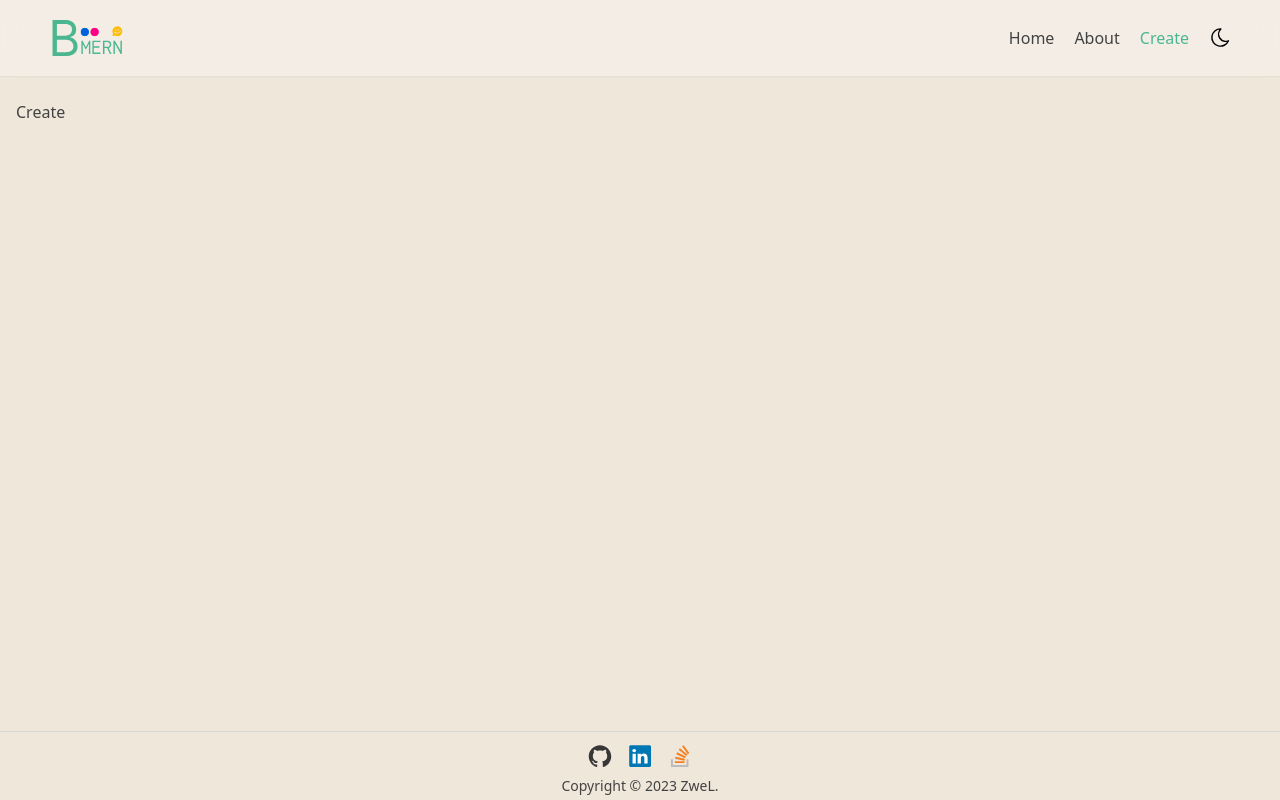
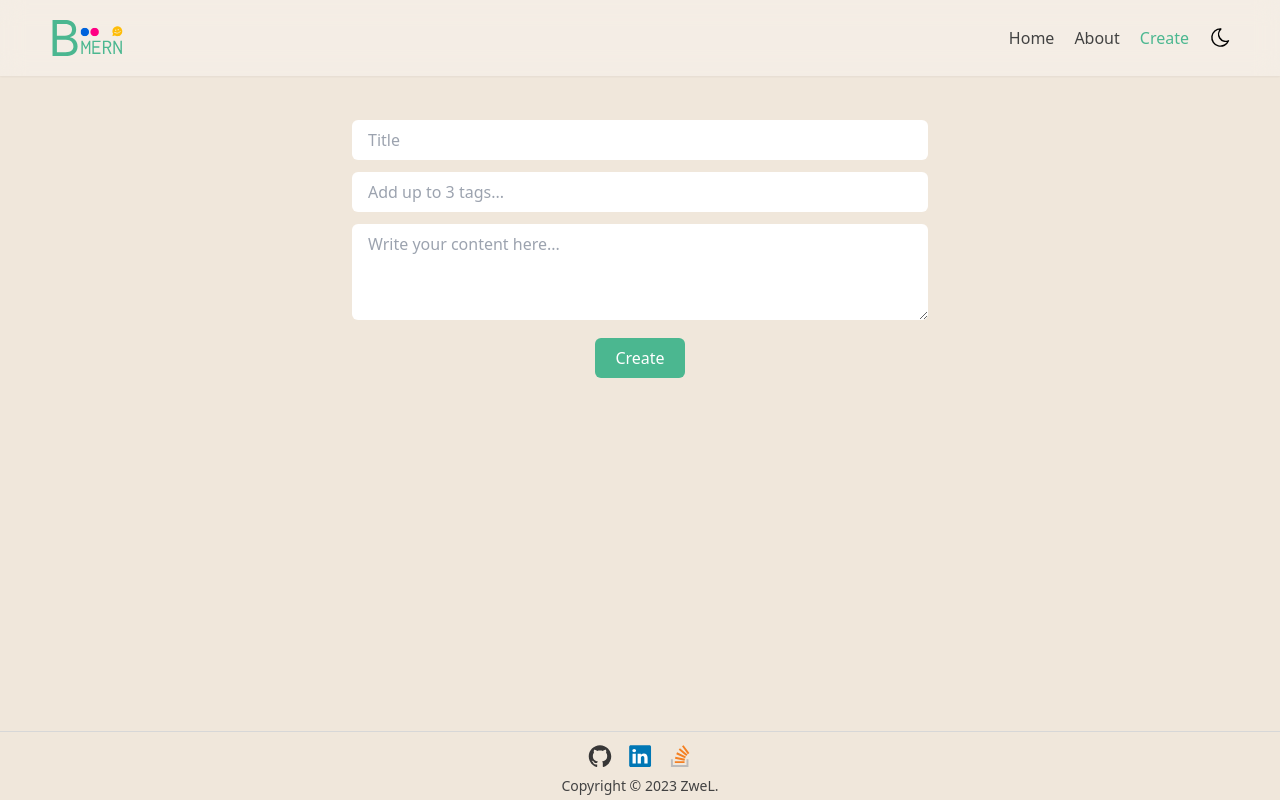
Before and after one commit to zwelhtetyan/MERN_BLOG, a React (Vite) app in the folder app/frontend/: page /create in a window 1280 px wide. Built offline with nearby package versions, Linux system fonts and the light colour scheme.

Commit message:
creating form input and tag suggestions

```diff
--- /dev/null
+++ b/app/frontend/hooks/useClickOutside.jsx
@@ -0,0 +1,24 @@
+import { useState, useEffect, useRef } from 'react';
+
+const useClickOutside = () => {
+   const ref = useRef(null);
+   const [isOutside, setIsOutside] = useState(false);
+
+   useEffect(() => {
+      const handleClickOutside = (e) => {
+         if (ref.current && !ref.current.contains(e.target)) {
+            setIsOutside(true);
+         } else {
+            setIsOutside(false);
+         }
+      };
+
+      document.addEventListener('click', handleClickOutside, true);
+
+      return () => document.removeEventListener('click', handleClickOutside);
+   }, []);
+
+   return { ref, isOutside };
+};
+
+export default useClickOutside;
--- a/app/frontend/src/components/BlogCard.jsx
+++ b/app/frontend/src/components/BlogCard.jsx
@@ -10,9 +10,9 @@ const Tag = ({ tagName }) => {
    );
 };
 
-const BlogCard = ({ tags, title, body, author, createdAt }) => {
+const BlogCard = ({ tags, title, body, createdAt }) => {
    return (
-      <article className='bg-cardBg rounded-md overflow-hidden shadow-boxShadow1 hover:shadow-md cursor-pointer'>
+      <article className='bg-cardBg rounded-md overflow-hidden shadow-sm hover:shadow-md cursor-pointer'>
          <img src={cover} alt='cover_img' />
          <div className='p-4'>
             <div className='flex gap-2 mb-3'>
@@ -30,7 +30,7 @@ const BlogCard = ({ tags, title, body, author, createdAt }) => {
                   className='w-9 h-9 rounded-full'
                />
                <div className='leading-3'>
-                  <h5 className='text-sm'>{author}</h5>
+                  <h5 className='text-sm'>Zwel</h5>
                   <time className='text-xs'>
                      {formatDistanceToNow(new Date(createdAt), {
                         addSuffix: true,
--- a/app/frontend/src/index.css
+++ b/app/frontend/src/index.css
@@ -8,8 +8,8 @@
    --borderColor: #d7d7d7;
    --textColor: #424242;
    --primary: #4bb790;
-   --cardBg: '#ffffff';
-   --tagBg: #d3d1d1;
+   --cardBg: #ffffff;
+   --tagBg: #dcdbdb;
    color-scheme: light;
 }
 
--- a/app/frontend/src/layout/Header.jsx
+++ b/app/frontend/src/layout/Header.jsx
@@ -5,7 +5,7 @@ const linkStyles = (isActive) =>
 
 const Header = ({ theme, themeToggler }) => {
    return (
-      <header className='bg-headerBg backdrop-blur-md sticky top-0 py-2 px-4 xs:px-8 sm:px-12 shadow-sm'>
+      <header className='bg-headerBg backdrop-blur-md sticky top-0 py-2 px-4 xs:px-8 sm:px-12 shadow-sm z-10'>
          <div className='flex items-center justify-between flex-wrap'>
             <NavLink to='/' className='mr-4'>
                <img src='logo.svg' alt='logo' width='75px' />
--- a/app/frontend/src/layout/RootLayout.jsx
+++ b/app/frontend/src/layout/RootLayout.jsx
@@ -12,7 +12,7 @@ const RootLayout = () => {
       >
          <Header theme={theme} themeToggler={themeToggler} />
 
-         <main className='pt-6 pb-12 px-4 w-full max-w-7xl mx-auto'>
+         <main className='pt-6 pb-12 px-3 xs:px-4 w-full max-w-7xl mx-auto'>
             <Outlet />
          </main>
 
--- a/app/frontend/src/pages/Create.jsx
+++ b/app/frontend/src/pages/Create.jsx
@@ -1,5 +1,169 @@
+import { useEffect } from 'react';
+import { useRef, useState } from 'react';
+import useClickOutside from '../../hooks/useClickOutside';
+import tagSuggestions from '../tagSuggestions.json';
+
+const focusOutlineStyle =
+   'outline-none outline-1 outline-offset-0 focus:outline-primary';
+
+// Sgt => Suggestion;
+
+const SGT = ({ tagName, desc, onClick }) => (
+   <div
+      className='bg-cardBg hover:bg-tagBg py-2 px-3 cursor-pointer'
+      onClick={() => onClick(tagName)}
+   >
+      <h4 className='text-lg font-bold '>{tagName}</h4>
+      <p className='leading-5 text-sm'>{desc}</p>
+   </div>
+);
+
 const Create = () => {
-   return <div>Create</div>;
+   // states
+   const [suggestions, setSuggestions] = useState(tagSuggestions);
+   const [availableTags, setAvailableTags] = useState(tagSuggestions);
+   const [showSgtBox, setShowSgtBox] = useState(false);
+   const [sgtBoxTopPx, setSgtBoxTopPx] = useState(92);
+   const [selectedTags, setSelectedTags] = useState([]);
+
+   // refs
+   const tagRef = useRef(null);
+
+   // hooks
+   const { isOutside: outsideOfSgtInput, ref: sgtInputRef } = useClickOutside();
+   const { isOutside: outsideOfSgtBox, ref: sgtBoxRef } = useClickOutside();
+
+   const handleTagSgt = (e) => {
+      const searchTerm = e.target.value.trim();
+
+      const filteredTags = searchTerm.length
+         ? suggestions.filter((t) =>
+              t.tagName.toLowerCase().includes(searchTerm.toLowerCase())
+           )
+         : suggestions;
+
+      setAvailableTags(filteredTags);
+   };
+
+   const handleSelectTag = (tagName) => {
+      setSelectedTags((prev) => [...prev, tagName]);
+
+      // remove selected tags from suggestions
+      setAvailableTags((prev) => prev.filter((t) => t.tagName !== tagName));
+      setSuggestions((prev) => prev.filter((t) => t.tagName !== tagName));
+
+      handleClickSgtInput(); // refocus the next available input
+      tagRef.current.value = '';
+   };
+
+   const handleSelectCustomTag = () => {
+      const customTag = tagRef.current.value.trim();
+
+      const isDuplicateTag = selectedTags.filter(
+         (tag) => tag.toLowerCase() === customTag.toLowerCase()
+      );
+
+      if (customTag && !isDuplicateTag.length) {
+         setSelectedTags((prev) => [...prev, customTag]);
+         handleClickSgtInput(); // refocus the next available input
+         tagRef.current.value = '';
+      }
+   };
+
+   const handleClickSgtInput = () => {
+      tagRef.current?.focus();
+      setShowSgtBox(true);
+   };
+
+   const handleHideSgtBox = () => setShowSgtBox(false);
+
+   //handle click outside
+   useEffect(() => {
+      if (outsideOfSgtInput && outsideOfSgtBox) {
+         handleHideSgtBox();
+         handleSelectCustomTag();
+      }
+   }, [outsideOfSgtInput, outsideOfSgtBox]);
+
+   // dynamic suggestion box position
+   useEffect(() => {
+      const sgtInput = document.getElementById('sgtInput');
+      const topPx = 52 + sgtInput.offsetHeight;
+      setSgtBoxTopPx(topPx);
+   }, [selectedTags.length]);
+
+   return (
+      <div className='max-w-xl w-full mx-auto'>
+         <form action='' className='w-full mt-5 relative'>
+            <input
+               type='text'
+               name='title'
+               className={`bg-cardBg w-full h-10 rounded-md py-2 px-4 ${focusOutlineStyle} mb-3`}
+               placeholder='Title'
+            />
+
+            <ul
+               id='sgtInput'
+               className={`w-full mb-3 ${
+                  showSgtBox ? 'rounded-t-md' : 'rounded-md'
+               } bg-cardBg p-1 px-2 flex gap-2 cursor-text flex-wrap`}
+               onClick={handleClickSgtInput}
+               ref={sgtInputRef}
+            >
+               {selectedTags.map((tagName) => (
+                  <li
+                     key={tagName}
+                     className='h-8 flex items-center text-center bg-tagBg p-2 rounded-md cursor-default'
+                     onClick={(e) => e.stopPropagation()}
+                  >
+                     <p>{tagName}</p>
+                  </li>
+               ))}
+
+               {selectedTags.length < 3 && (
+                  <li className='h-8 w-40'>
+                     <input
+                        ref={tagRef}
+                        onChange={handleTagSgt}
+                        type='text'
+                        className={`bg-cardBg w-full rounded-md h-full p-2 ${focusOutlineStyle}`}
+                        placeholder='Add up to 3 tags...'
+                     />
+                  </li>
+               )}
+            </ul>
+
+            <textarea
+               type='text'
+               name='author'
+               className={`bg-cardBg w-full h-24 rounded-md py-2 px-4 ${focusOutlineStyle}`}
+               placeholder='Write your content here...'
+            />
+
+            <button className='bg-primary px-5 py-2 rounded-md block mx-auto mt-3 text-white dark:text-zinc-600'>
+               Create
+            </button>
+
+            {/* suggestion box */}
+            {showSgtBox && selectedTags.length < 3 && (
+               <div
+                  ref={sgtBoxRef}
+                  id='sgtBox'
+                  className={`bg-cardBg w-full max-w-xl max-h-[320px] overflow-auto rounded-b-md absolute`}
+                  style={{ top: `${sgtBoxTopPx}px` }}
+               >
+                  {availableTags.map((tag) => (
+                     <SGT
+                        {...tag}
+                        key={tag.tagName}
+                        onClick={handleSelectTag}
+                     />
+                  ))}
+               </div>
+            )}
+         </form>
+      </div>
+   );
 };
 
 export default Create;
--- a/app/frontend/src/pages/Home.jsx
+++ b/app/frontend/src/pages/Home.jsx
@@ -12,7 +12,7 @@ const Home = () => {
    console.log(blogs);
 
    return (
-      <div className='grid xs:grid-cols-autoFit300 gap-4 xs:gap-6'>
+      <div className='grid xs:grid-cols-autoFit300 gap-4'>
          {blogs.map((blog) => (
             <BlogCard {...blog} key={blog._id} />
          ))}
--- /dev/null
+++ b/app/frontend/src/tagSuggestions.json
@@ -0,0 +1,58 @@
+[
+   {
+      "tagName": "Programming",
+      "desc": "Lorem ipsum dolor sit, amet consectetur adipisicing elit. Nemo maxime dignissimos soluta assumenda odio, corporis aut veniam debitis tempora, consequuntur."
+   },
+   {
+      "tagName": "Nature",
+      "desc": "Lorem ipsum dolor sit, amet consectetur adipisicing elit. Nemo maxime dignissimos soluta assumenda odio, corporis aut veniam debitis tempora, consequuntur."
+   },
+   {
+      "tagName": "Animals",
+      "desc": "Lorem ipsum dolor sit, amet consectetur adipisicing elit. Nemo maxime dignissimos soluta assumenda odio, corporis aut veniam debitis tempora, consequuntur."
+   },
+   {
+      "tagName": "Flowers",
+      "desc": "Lorem ipsum dolor sit, amet consectetur adipisicing elit. Nemo maxime dignissimos soluta assumenda odio, corporis aut veniam debitis tempora, consequuntur."
+   },
+   {
+      "tagName": "Forest",
+      "desc": "Lorem ipsum dolor sit, amet consectetur adipisicing elit. Nemo maxime dignissimos soluta assumenda odio, corporis aut veniam debitis tempora, consequuntur."
+   },
+   {
+      "tagName": "Cities",
+      "desc": "Lorem ipsum dolor sit, amet consectetur adipisicing elit. Nemo maxime dignissimos soluta assumenda odio, corporis aut veniam debitis tempora, consequuntur."
+   },
+   {
+      "tagName": "Hip Hop",
+      "desc": "Lorem ipsum dolor sit, amet consectetur adipisicing elit. Nemo maxime dignissimos soluta assumenda odio, corporis aut veniam debitis tempora, consequuntur."
+   },
+   {
+      "tagName": "Business",
+      "desc": "Lorem ipsum dolor sit, amet consectetur adipisicing elit. Nemo maxime dignissimos soluta assumenda odio, corporis aut veniam debitis tempora, consequuntur."
+   },
+   {
+      "tagName": "Travelling",
+      "desc": "Lorem ipsum dolor sit, amet consectetur adipisicing elit. Nemo maxime dignissimos soluta assumenda odio, corporis aut veniam debitis tempora, consequuntur."
+   },
+   {
+      "tagName": "Sport",
+      "desc": "Lorem ipsum dolor sit, amet consectetur adipisicing elit. Nemo maxime dignissimos soluta assumenda odio, corporis aut veniam debitis tempora, consequuntur."
+   },
+   {
+      "tagName": "Football",
+      "desc": "Lorem ipsum dolor sit, amet consectetur adipisicing elit. Nemo maxime dignissimos soluta assumenda odio, corporis aut veniam debitis tempora, consequuntur."
+   },
+   {
+      "tagName": "Dance",
+      "desc": "Lorem ipsum dolor sit, amet consectetur adipisicing elit. Nemo maxime dignissimos soluta assumenda odio, corporis aut veniam debitis tempora, consequuntur."
+   },
+   {
+      "tagName": "Funny",
+      "desc": "Lorem ipsum dolor sit, amet consectetur adipisicing elit. Nemo maxime dignissimos soluta assumenda odio, corporis aut veniam debitis tempora, consequuntur."
+   },
+   {
+      "tagName": "Meme",
+      "desc": "Lorem ipsum dolor sit, amet consectetur adipisicing elit. Nemo maxime dignissimos soluta assumenda odio, corporis aut veniam debitis tempora, consequuntur."
+   }
+]
--- a/app/frontend/tailwind.config.cjs
+++ b/app/frontend/tailwind.config.cjs
@@ -22,9 +22,6 @@ module.exports = {
          gridTemplateColumns: {
             autoFit300: 'repeat( auto-fit, minmax(280px, 1fr) )',
          },
-         boxShadow: {
-            boxShadow1: 'rgba(99, 99, 99, 0.2) 0px 2px 8px 0px',
-         },
       },
    },
    plugins: [],
```
